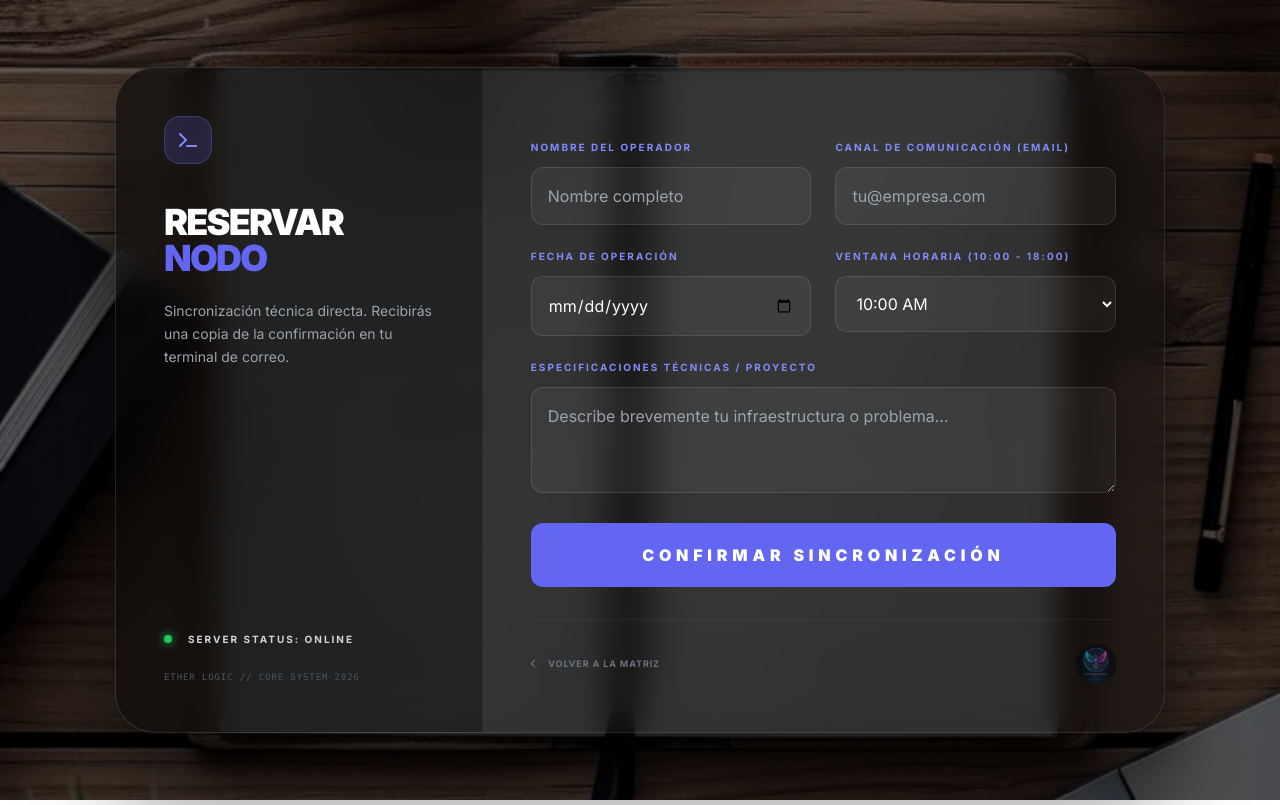
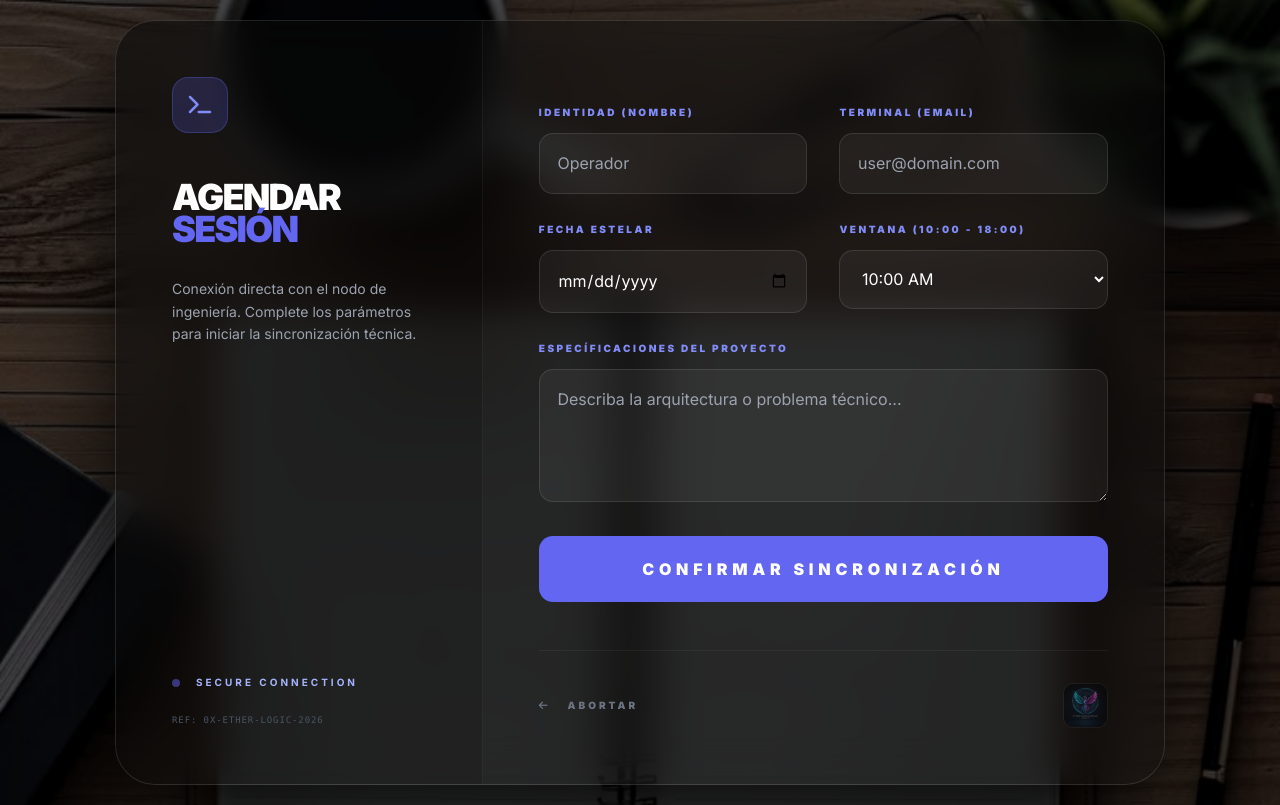
Before and after one commit to equilibriumlogicit/etherequilibriumlogicit, a plain HTML site: page booking.html in a window 1280 px wide. Drawn offline with nearby package versions, Linux system fonts and the light colour scheme.

Commit message:
Add files via upload

```diff
--- a/booking.html
+++ b/booking.html
@@ -13,8 +13,8 @@
 
         body {
             font-family: 'Inter', sans-serif;
-            /* Capas: Degradado oscuro superior + Imagen de fondo */
-            background: linear-gradient(rgba(0, 0, 0, 0.6), rgba(0, 0, 0, 0.6)),
+            /* Capas: Degradado oscuro + Imagen de fondo */
+            background: linear-gradient(rgba(0, 0, 0, 0.7), rgba(0, 0, 0, 0.7)),
                         url('book.jpg') no-repeat center center fixed;
             background-size: cover;
             min-height: 100vh;
@@ -27,9 +27,9 @@
 
         /* Contenedor Efecto Cristal (Glassmorphism) */
         .glass-panel {
-            background: rgba(10, 10, 10, 0.5); /* Muy transparente para ver la imagen */
-            backdrop-filter: blur(15px);
-            -webkit-backdrop-filter: blur(15px);
+            background: rgba(15, 15, 15, 0.4); /* Transparencia para ver book.jpg */
+            backdrop-filter: blur(20px);
+            -webkit-backdrop-filter: blur(20px);
             border: 1px solid rgba(255, 255, 255, 0.1);
             border-radius: 40px;
             overflow: hidden;
@@ -37,7 +37,7 @@
             max-width: 1050px;
             display: flex;
             flex-direction: column;
-            box-shadow: 0 40px 100px rgba(0, 0, 0, 0.8);
+            box-shadow: 0 40px 100px rgba(0, 0, 0, 0.9);
         }
 
         @media (min-width: 768px) {
@@ -46,45 +46,46 @@
 
         .side-info {
             background: rgba(0, 0, 0, 0.3);
-            border-bottom: 1px solid rgba(255, 255, 255, 0.05);
-            padding: 3rem;
+            padding: 3.5rem;
         }
 
         @media (min-width: 768px) {
-            .side-info { width: 35%; border-bottom: none; border-right: 1px solid rgba(255, 255, 255, 0.05); }
+            .side-info { width: 35%; border-right: 1px solid rgba(255, 255, 255, 0.05); }
         }
 
         .form-section {
-            padding: 3rem;
+            padding: 3.5rem;
             flex: 1;
+            background: rgba(0, 0, 0, 0.2);
         }
 
-        /* Estilo de Inputs Transparentes */
+        /* Inputs Estilo Dark Glass */
         input, select, textarea {
             background: rgba(255, 255, 255, 0.05) !important;
             border: 1px solid rgba(255, 255, 255, 0.1) !important;
             color: #fff !important;
-            padding: 1rem !important;
-            border-radius: 12px !important;
+            padding: 1.1rem !important;
+            border-radius: 14px !important;
             width: 100%;
-            font-size: 0.875rem;
-            transition: all 0.3s ease;
+            font-size: 0.85rem;
+            transition: all 0.3s cubic-bezier(0.4, 0, 0.2, 1);
         }
 
         input:focus, select:focus, textarea:focus {
             border-color: #6366f1 !important;
             background: rgba(99, 102, 241, 0.1) !important;
             outline: none;
+            box-shadow: 0 0 15px rgba(99, 102, 241, 0.2);
         }
 
         label {
             display: block;
             font-size: 10px;
-            font-weight: 700;
+            font-weight: 800;
             text-transform: uppercase;
-            letter-spacing: 0.2em;
-            color: #818cf8; /* Indigo claro */
-            margin-bottom: 0.75rem;
+            letter-spacing: 0.25em;
+            color: #818cf8;
+            margin-bottom: 0.8rem;
         }
 
         .btn-submit {
@@ -93,22 +94,24 @@
             font-weight: 900;
             text-transform: uppercase;
             letter-spacing: 0.3em;
-            padding: 1.25rem;
-            border-radius: 12px;
+            padding: 1.3rem;
+            border-radius: 14px;
             width: 100%;
             cursor: pointer;
             transition: all 0.4s ease;
-            margin-top: 1rem;
+            margin-top: 1.5rem;
+            border: none;
         }
 
         .btn-submit:hover {
             background: #4f46e5;
-            transform: translateY(-2px);
-            box-shadow: 0 10px 30px rgba(99, 102, 241, 0.4);
+            transform: translateY(-3px);
+            box-shadow: 0 15px 35px rgba(99, 102, 241, 0.5);
         }
 
         .logo-footer {
-            width: 40px; height: 40px; border-radius: 50%; object-fit: cover; opacity: 0.6;
+            width: 45px; height: 45px; border-radius: 10px; object-fit: cover; opacity: 0.5;
+            border: 1px solid rgba(255,255,255,0.1);
         }
     </style>
 </head>
@@ -118,52 +121,53 @@
 
         <div class="side-info flex flex-col justify-between">
             <div>
-                <div class="w-12 h-12 bg-indigo-500/20 border border-indigo-500/30 rounded-2xl flex items-center justify-center mb-10">
-                    <i class="fas fa-terminal text-indigo-400"></i>
+                <div class="w-14 h-14 bg-indigo-500/20 border border-indigo-500/30 rounded-2xl flex items-center justify-center mb-12">
+                    <i class="fas fa-terminal text-indigo-400 text-xl"></i>
                 </div>
-                <h2 class="text-4xl font-black leading-none mb-6 tracking-tighter uppercase">Reservar<br><span class="text-indigo-500">Nodo</span></h2>
+                <h2 class="text-4xl font-black leading-[0.9] mb-8 tracking-tighter uppercase">Agendar<br><span class="text-indigo-500">Sesión</span></h2>
                 <p class="text-gray-400 text-sm leading-relaxed mb-8">
-                    Sincronización técnica directa. Recibirás una copia de la confirmación en tu terminal de correo.
+                    Conexión directa con el nodo de ingeniería. Complete los parámetros para iniciar la sincronización técnica.
                 </p>
             </div>
 
             <div class="space-y-6">
                 <div class="flex items-center gap-4">
-                    <div class="w-2 h-2 rounded-full bg-green-500 shadow-[0_0_10px_#22c55e]"></div>
-                    <span class="text-[10px] font-bold tracking-[0.2em] text-gray-300">SERVER STATUS: ONLINE</span>
+                    <div class="w-2 h-2 rounded-full bg-indigo-500 animate-pulse"></div>
+                    <span class="text-[10px] font-bold tracking-[0.3em] text-indigo-300">SECURE CONNECTION</span>
                 </div>
                 <div class="text-[9px] text-gray-600 font-mono tracking-widest uppercase">
-                    Ether Logic // Core System 2026
+                    Ref: 0x-ETHER-LOGIC-2026
                 </div>
             </div>
         </div>
 
         <div class="form-section">
-            <form action="https://formsubmit.co/equilibriumetherlogicit@gmail.com" method="POST" class="space-y-6">
+            <form action="https://formsubmit.co/equilibriumlogicit@gmail.com" method="POST" class="space-y-7">
 
-                <input type="hidden" name="_subject" value="RESERVA DE CONSULTA: Ether Logic">
+                <input type="hidden" name="_subject" value="NUEVA CONSULTA TÉCNICA: Ether Logic">
                 <input type="hidden" name="_captcha" value="false">
-                <input type="hidden" name="_autorespond" value="Gracias por contactar con Ether Logic. Hemos recibido tu solicitud de reserva. Un arquitecto core revisará tu caso a la brevedad.">
+                <input type="hidden" name="_template" value="table">
+                <input type="hidden" name="_autorespond" value="Tu solicitud ha sido recibida en el núcleo de Ether Logic. Un arquitecto core se pondrá en contacto pronto.">
                 <input type="hidden" name="_cc" value="email">
 
-                <div class="grid grid-cols-1 md:grid-cols-2 gap-6">
+                <div class="grid grid-cols-1 md:grid-cols-2 gap-8">
                     <div>
-                        <label>Nombre del Operador</label>
-                        <input type="text" name="name" required placeholder="Nombre completo">
+                        <label>Identidad (Nombre)</label>
+                        <input type="text" name="name" required placeholder="Operador">
                     </div>
                     <div>
-                        <label>Canal de Comunicación (Email)</label>
-                        <input type="email" name="email" required placeholder="tu@empresa.com">
+                        <label>Terminal (Email)</label>
+                        <input type="email" name="email" required placeholder="user@domain.com">
                     </div>
                 </div>
 
-                <div class="grid grid-cols-1 md:grid-cols-2 gap-6">
+                <div class="grid grid-cols-1 md:grid-cols-2 gap-8">
                     <div>
-                        <label>Fecha de Operación</label>
+                        <label>Fecha Estelar</label>
                         <input type="date" name="fecha" required>
                     </div>
                     <div>
-                        <label>Ventana Horaria (10:00 - 18:00)</label>
+                        <label>Ventana (10:00 - 18:00)</label>
                         <select name="hora" required>
                             <option value="10:00">10:00 AM</option>
                             <option value="10:30">10:30 AM</option>
@@ -187,8 +191,8 @@
                 </div>
 
                 <div>
-                    <label>Especificaciones Técnicas / Proyecto</label>
-                    <textarea name="message" rows="3" placeholder="Describe brevemente tu infraestructura o problema..."></textarea>
+                    <label>Específicaciones del Proyecto</label>
+                    <textarea name="message" rows="4" placeholder="Describa la arquitectura o problema técnico..."></textarea>
                 </div>
 
                 <button type="submit" class="btn-submit">
@@ -196,9 +200,9 @@
                 </button>
             </form>
 
-            <div class="mt-8 pt-6 border-t border-white/5 flex justify-between items-center">
-                <a href="index.html" class="text-[9px] text-gray-500 uppercase tracking-widest hover:text-indigo-400 transition-colors font-bold">
-                    <i class="fas fa-chevron-left mr-2"></i> Volver a la Matriz
+            <div class="mt-12 pt-8 border-t border-white/5 flex justify-between items-center">
+                <a href="index.html" class="text-[10px] text-gray-500 uppercase tracking-[0.3em] hover:text-indigo-400 transition-colors font-black">
+                    <i class="fas fa-arrow-left mr-3"></i> Abortar
                 </a>
                 <img src="aveeuro.jpg" alt="Logo" class="logo-footer">
             </div>
```
